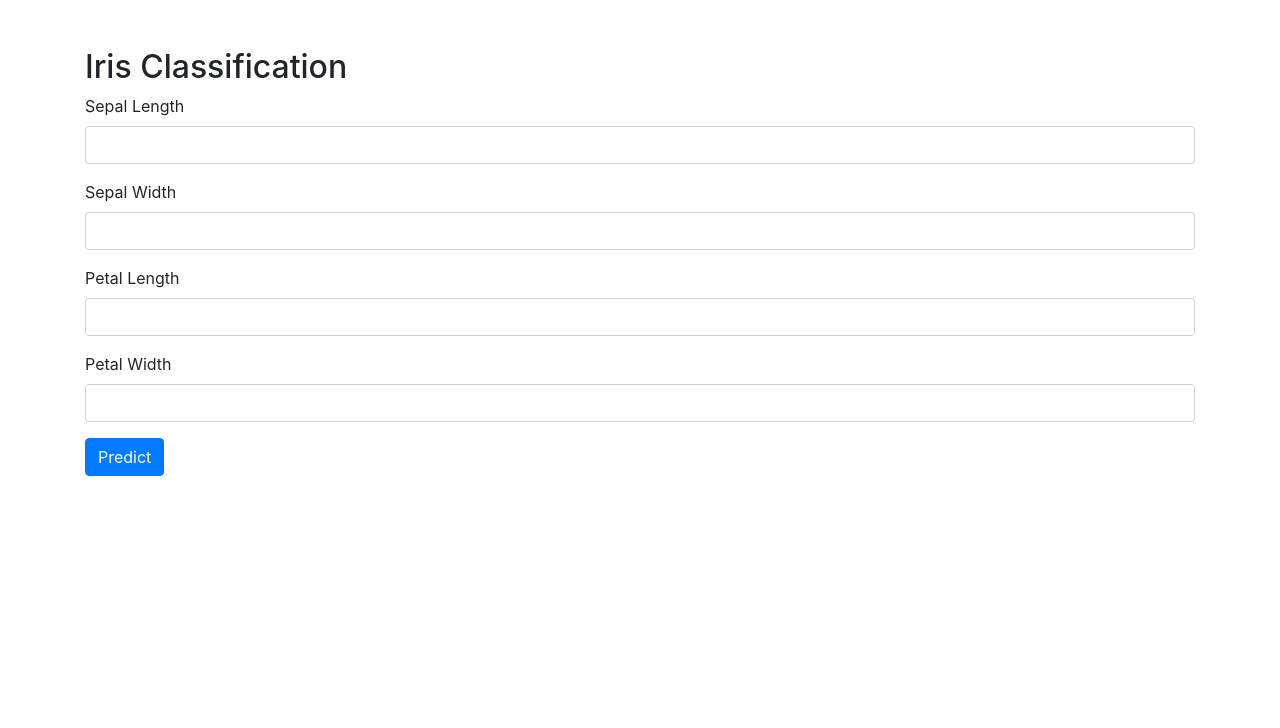
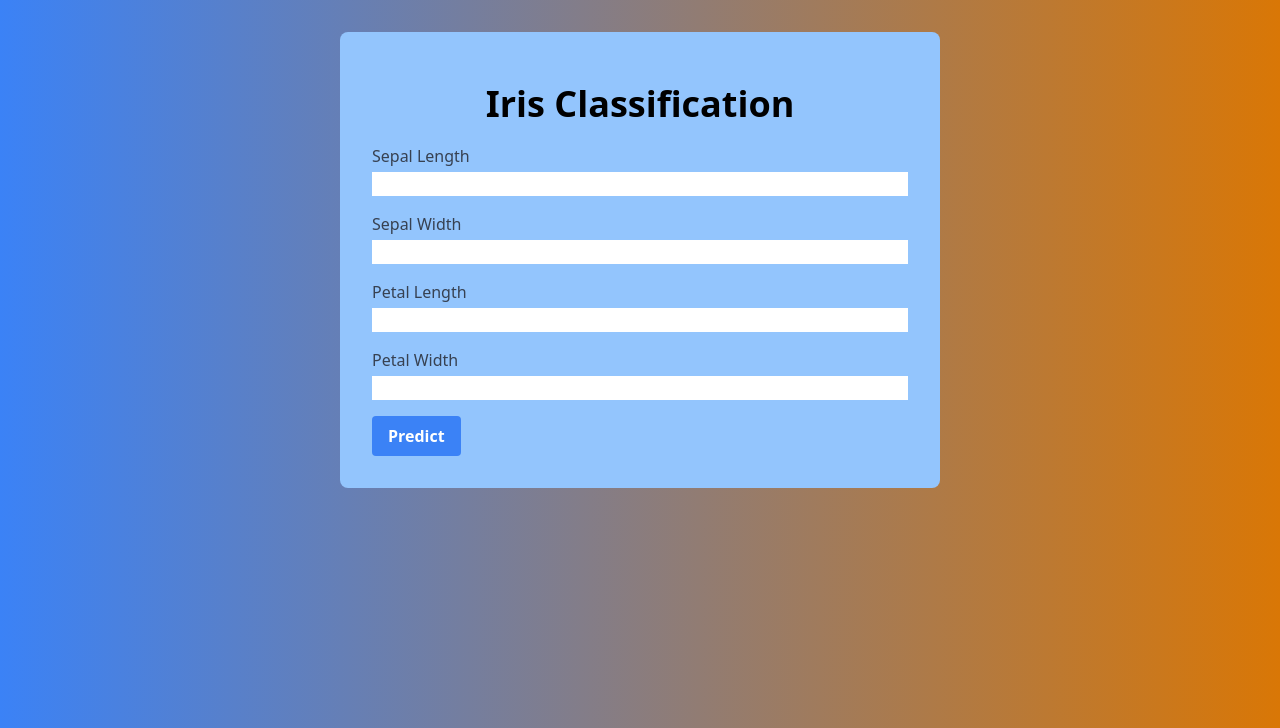
Before and after one commit to mubashir1837/iris_classfication, a Flask app: page / in a window 1280 px wide. Shown: the top 728 px of the page. Run offline with Flask 3, Linux system fonts and the light colour scheme; parts of the project's set-up code (start-up, migrations or seed data) failed here and were passed over; some libraries are stand-ins or nearby versions.

Commit message:
portfolio

```diff
--- a/templates/index.html
+++ b/templates/index.html
@@ -3,40 +3,49 @@
 <head>
     <meta charset="UTF-8">
     <title>Iris Classification</title>
-    <link rel="stylesheet" href="https://maxcdn.bootstrapcdn.com/bootstrap/4.5.2/css/bootstrap.min.css">
-    <link rel="stylesheet" href="styles.css">
+    <link href="https://cdn.jsdelivr.net/npm/tailwindcss@2.2.19/dist/tailwind.min.css" rel="stylesheet">
+    <style>
+
+        .container {
+
+            padding: 2rem;
+            border-radius: 0.5rem;
+            max-width: 600px;
+            margin: 2rem auto;
+        }
+    </style>
 </head>
-<body>
-    <div class="container">
-        <h2 class="mt-5">Iris Classification</h2>
+<body class="bg-gradient-to-r from-blue-500 to-yellow-600">
+    <div class="container bg-blue-300 mt-5">
+        <h2 class="text-2xl font-extrabold text-center mt-5 mb-5 text-4xl text-[#1fff]">Iris Classification</h2>
         {% if error_message %}
-        <div class="alert alert-danger" role="alert">
+        <div class="bg-red-100 text-red-800 p-4 rounded mb-4">
             {{ error_message }}
         </div>
         {% endif %}
         <form action="/predict" method="post">
-            <div class="form-group">
-                <label for="sepal_length">Sepal Length</label>
-                <input type="number" step="any" class="form-control" id="sepal_length" name="sepal_length" required>
+            <div class="mb-4">
+                <label for="sepal_length" class="block text-gray-700">Sepal Length</label>
+                <input type="number" step="any" class="form-input mt-1 block w-full" id="sepal_length" name="sepal_length" required>
             </div>
-            <div class="form-group">
-                <label for="sepal_width">Sepal Width</label>
-                <input type="number" step="any" class="form-control" id="sepal_width" name="sepal_width" required>
+            <div class="mb-4">
+                <label for="sepal_width" class="block text-gray-700">Sepal Width</label>
+                <input type="number" step="any" class="form-input mt-1 block w-full" id="sepal_width" name="sepal_width" required>
             </div>
-            <div class="form-group">
-                <label for="petal_length">Petal Length</label>
-                <input type="number" step="any" class="form-control" id="petal_length" name="petal_length" required>
+            <div class="mb-4">
+                <label for="petal_length" class="block text-gray-700">Petal Length</label>
+                <input type="number" step="any" class="form-input mt-1 block w-full" id="petal_length" name="petal_length" required>
             </div>
-            <div class="form-group">
-                <label for="petal_width">Petal Width</label>
-                <input type="number" step="any" class="form-control" id="petal_width" name="petal_width" required>
+            <div class="mb-4">
+                <label for="petal_width" class="block text-gray-700">Petal Width</label>
+                <input type="number" step="any" class="form-input mt-1 block w-full" id="petal_width" name="petal_width" required>
             </div>
-            <button type="submit" class="btn btn-primary">Predict</button>
+            <button type="submit" class="bg-blue-500 hover:bg-blue-700 text-white font-bold py-2 px-4 rounded">Predict</button>
         </form>
         {% if prediction_text %}
         <div class="mt-3">
-            <h5>Prediction:</h5>
-            <p>{{ prediction_text }}</p>
+            <h5 class="text-lg font-bold">Prediction:</h5>
+            <p class="mt-1 text-gray-800">{{ prediction_text }}</p>
         </div>
         {% endif %}
     </div>
```
Also changed, not shown: README.md (added), templates/img/iris.PNG (added).
